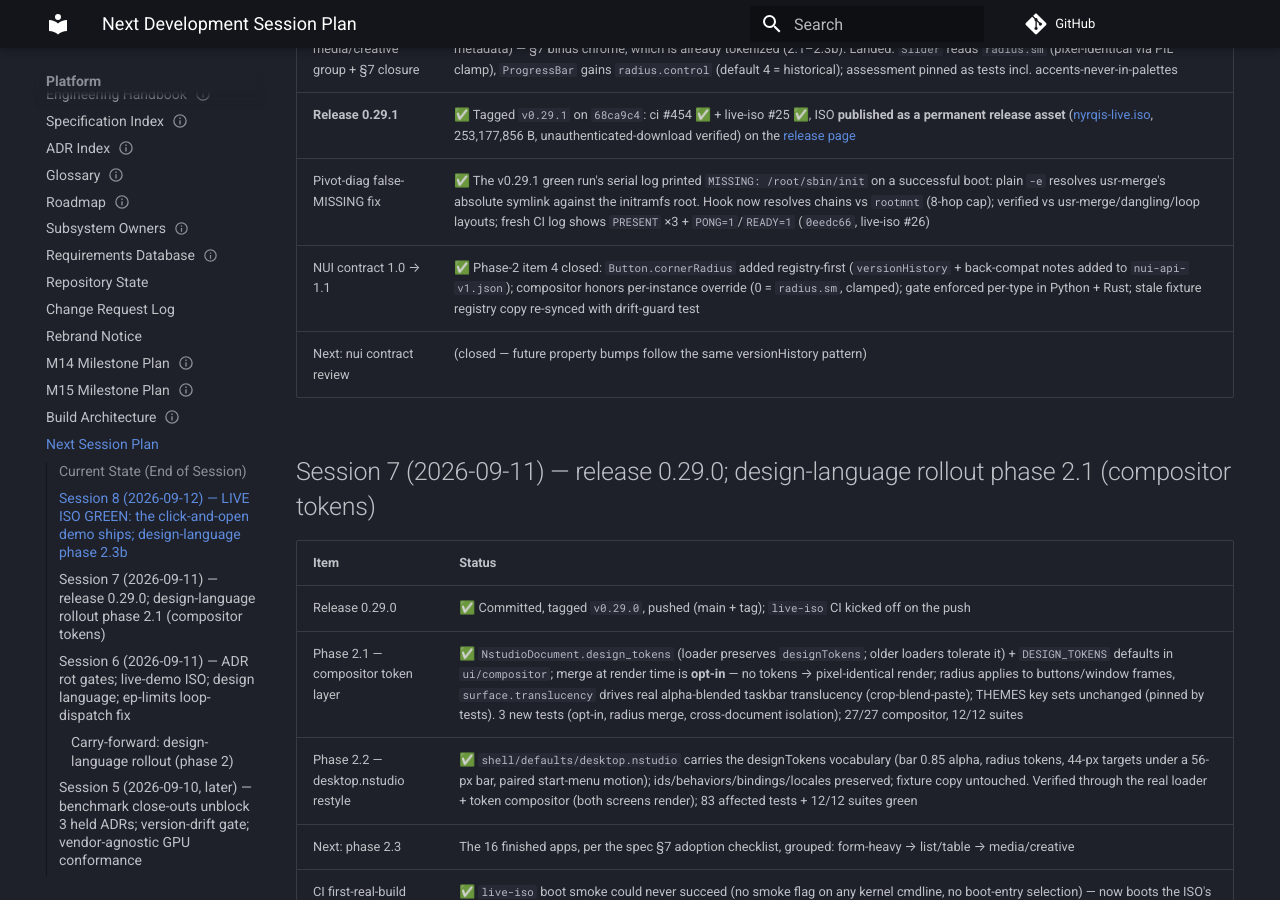
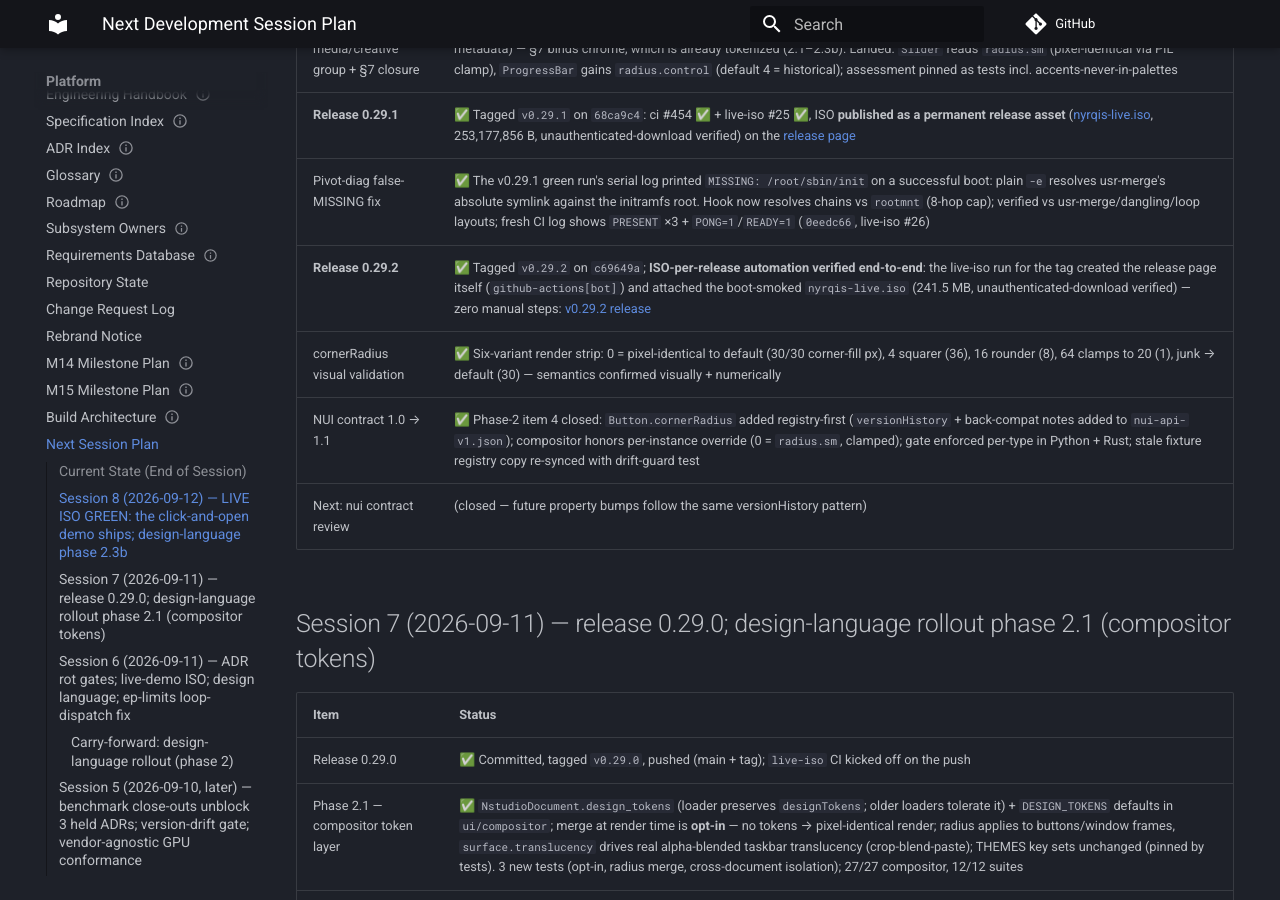
Before and after one commit to Myco-mycelium/Nythera, an MkDocs documentation site: the page built from docs/00-platform/NEXT_SESSION_PLAN.md, in a window 1280 px wide and 900 px high, scrolled down 1834 px. Built offline with MkDocs 1.6.1 and Material for MkDocs 9.7.7, drawn with Linux system fonts in a browser that asks for light colours; comment, search, counter and statistics services are not loaded.

Commit message:
Plan: v0.29.2 shipped via the ISO-per-release pipeline; cornerRadius validated
🤖 Generated with Codebuff
Co-Authored-By: Codebuff <noreply@codebuff.com>

```diff
--- a/docs/00-platform/NEXT_SESSION_PLAN.md
+++ b/docs/00-platform/NEXT_SESSION_PLAN.md
@@ -40,6 +40,8 @@ date: 2026-09-10
 | Phase 2.3c — media/creative group + §7 closure | ✅ Assessment: the group's colors are DATA (paint palette = drawing colors, album art, calendar categories rendered as text metadata) — §7 binds chrome, which is already tokenized (2.1–2.3b). Landed: `Slider` reads `radius.sm` (pixel-identical via PIL clamp), `ProgressBar` gains `radius.control` (default 4 = historical); assessment pinned as tests incl. accents-never-in-palettes |
 | **Release 0.29.1** | ✅ Tagged `v0.29.1` on `68ca9c4`: ci #454 ✅ + live-iso #25 ✅, ISO **published as a permanent release asset** ([nyrqis-live.iso](https://github.com/Myco-mycelium/Nythera/releases/download/v0.29.1/nyrqis-live.iso), 253,177,856 B, unauthenticated-download verified) on the [release page](https://github.com/Myco-mycelium/Nythera/releases/tag/v0.29.1) |
 | Pivot-diag false-MISSING fix | ✅ The v0.29.1 green run's serial log printed `MISSING: /root/sbin/init` on a successful boot: plain `-e` resolves usr-merge's absolute symlink against the initramfs root. Hook now resolves chains vs `rootmnt` (8-hop cap); verified vs usr-merge/dangling/loop layouts; fresh CI log shows `PRESENT` ×3 + `PONG=1`/`READY=1` (`0eedc66`, live-iso #26) |
+| **Release 0.29.2** | ✅ Tagged `v0.29.2` on `c69649a`; **ISO-per-release automation verified end-to-end**: the live-iso run for the tag created the release page itself (`github-actions[bot]`) and attached the boot-smoked `nyrqis-live.iso` (241.5 MB, unauthenticated-download verified) — zero manual steps: [v0.29.2 release](https://github.com/Myco-mycelium/Nythera/releases/tag/v0.29.2) |
+| cornerRadius visual validation | ✅ Six-variant render strip: 0 = pixel-identical to default (30/30 corner-fill px), 4 squarer (36), 16 rounder (8), 64 clamps to 20 (1), junk → default (30) — semantics confirmed visually + numerically |
 | NUI contract 1.0 → 1.1 | ✅ Phase-2 item 4 closed: `Button.cornerRadius` added registry-first (`versionHistory` + back-compat notes added to `nui-api-v1.json`); compositor honors per-instance override (0 = `radius.sm`, clamped); gate enforced per-type in Python + Rust; stale fixture registry copy re-synced with drift-guard test |
 | Next: nui contract review | (closed — future property bumps follow the same versionHistory pattern) |
 
```
